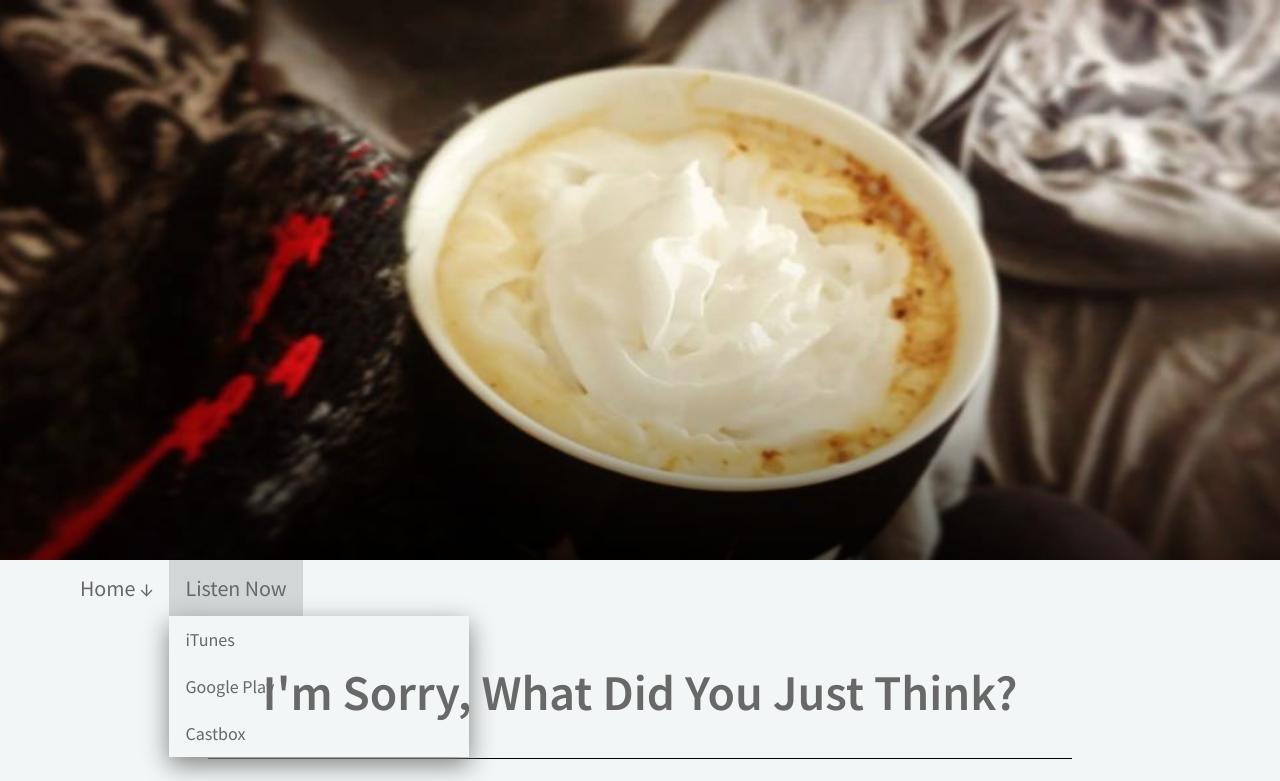
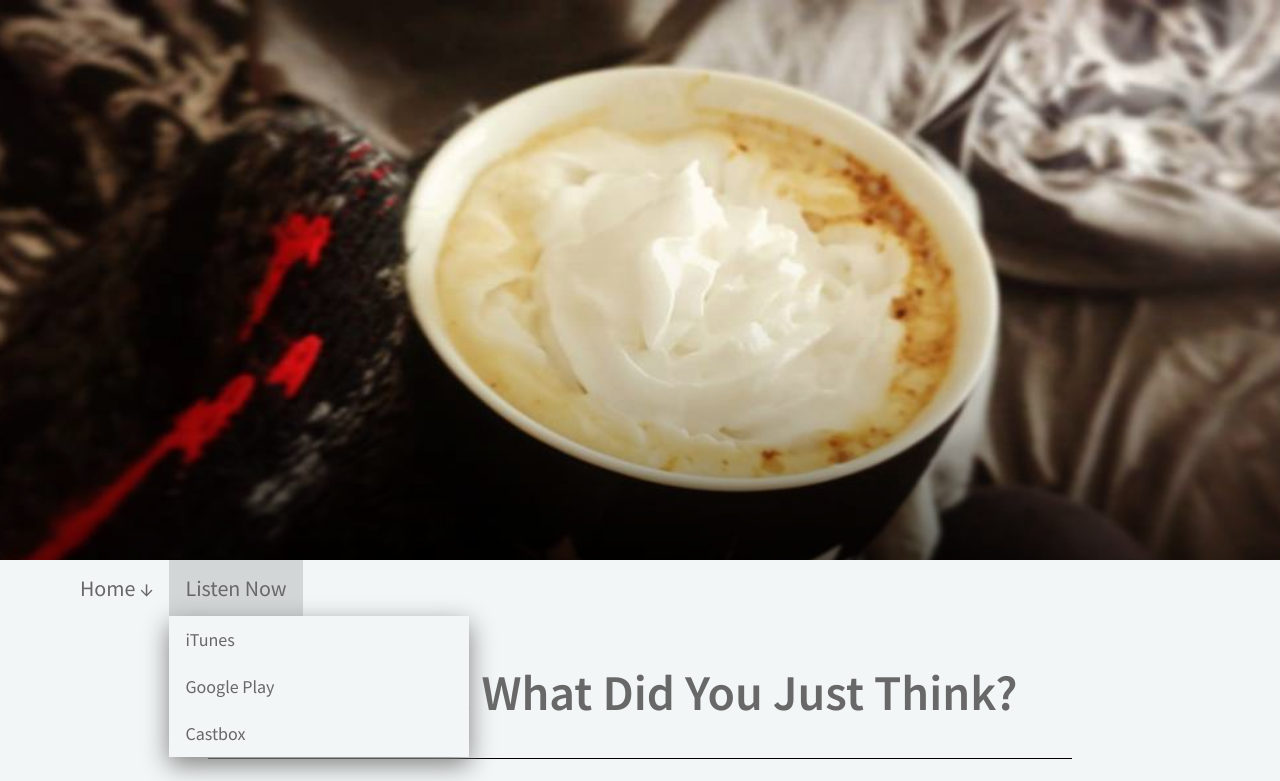
Before and after one commit to WhatDidYouJustThink/WhatDidYouJustThink.github.io, a plain HTML site: page index.html in a window 1280 px wide. Both pictures are taken after a click on the link "Listen Now". Shown: the top 781 px of the page. Drawn offline with Linux system fonts and the light colour scheme; no server answers.

Commit message:
Add missed background colour attribute

```diff
--- a/style/mainStyle.css
+++ b/style/mainStyle.css
@@ -76,6 +76,7 @@ p {
 .dropdownMenu {
     display: none;
     position: absolute;
+    background-color: #f2f6f6;
     min-width: 300px;
     box-shadow: 0px 8px 24px 0px gray;
     z-index: 1;
```
